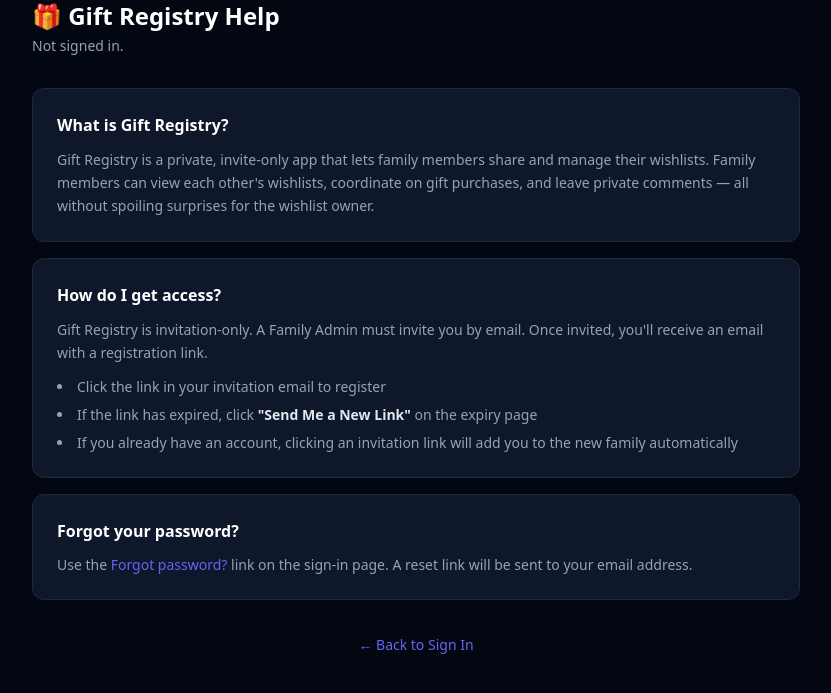
After one commit to tbarretta/AnthonyBot, a Django app: page /help/ in a window 1280 px wide. The commit adds this page. Shown: the top 693 px of the page, without its empty margins (224-1055 px from the left). Run offline with Django 5.2, Linux system fonts and the light colour scheme; parts of the project's set-up code (start-up, migrations or seed data) failed here and were passed over; some libraries are stand-ins or nearby versions.

Commit message:
gift-registry: dynamic help page
- help_view: no auth required; passes is_family_admin to template
- URL: /help/ via urls_root.py
- base.html: Help link next to Sign out in nav
- login.html: Help link at bottom of page

help.html renders four role-based sections:
  - Not logged in: what the app is, how to get invited, expired links,
    forgot password
  - All logged-in users: wishlist management, viewing others, access
    requests, managed members, notifications/preferences
  - Family Admin: inviting, resending invitations, removing members,
    transferring admin, themes
  - Master Admin: panel overview, creating families, managing any
    family, resetting passwords, activity log, deleting families

Header shows current role (Family Member / Family Admin / Master Admin).

```diff
--- a/projects/gift-registry/apps/accounts/urls_root.py
+++ b/projects/gift-registry/apps/accounts/urls_root.py
@@ -5,4 +5,5 @@ from . import views
 urlpatterns = [
     path("", RedirectView.as_view(url="/dashboard/"), name="home"),
     path("dashboard/", views.dashboard, name="dashboard"),
+    path("help/", views.help_view, name="help"),
 ]
--- a/projects/gift-registry/apps/accounts/views.py
+++ b/projects/gift-registry/apps/accounts/views.py
@@ -282,6 +282,17 @@ def exit_managed_context(request):
     return redirect(request.GET.get("next", "dashboard"))
 
 
+def help_view(request):
+    """Dynamic help page — content varies by auth state and role."""
+    is_family_admin = (
+        request.user.is_authenticated
+        and request.user.family_memberships.filter(role="admin").exists()
+    )
+    return render(request, "accounts/help.html", {
+        "is_family_admin": is_family_admin,
+    })
+
+
 @login_required
 def preferences(request):
     from django.contrib.auth import update_session_auth_hash
--- /dev/null
+++ b/projects/gift-registry/templates/accounts/help.html
@@ -0,0 +1,235 @@
+{% extends "base.html" %}
+{% block title %}Help — Gift Registry{% endblock %}
+
+{% block content %}
+<div class="max-w-3xl mx-auto">
+
+  <div class="mb-8">
+    <h1 class="text-2xl font-bold text-white">🎁 Gift Registry Help</h1>
+    <p class="text-gray-500 text-sm mt-1">
+      {% if user.is_authenticated %}
+        Showing help for your account level.
+        {% if user.is_master_admin %}You are signed in as <span class="text-yellow-400 font-medium">Master Admin</span>.
+        {% elif is_family_admin %}You are signed in as a <span class="text-[var(--color-primary)] font-medium">Family Admin</span>.
+        {% else %}You are signed in as a <span class="text-gray-300 font-medium">Family Member</span>.{% endif %}
+      {% else %}
+        Not signed in.
+      {% endif %}
+    </p>
+  </div>
+
+  {% if not user.is_authenticated %}
+  <!-- ── NOT LOGGED IN ───────────────────────────────── -->
+  <div class="space-y-4">
+
+    <div class="bg-gray-900 border border-gray-800 rounded-xl p-6">
+      <h2 class="font-semibold text-white mb-3">What is Gift Registry?</h2>
+      <p class="text-gray-400 text-sm leading-relaxed">
+        Gift Registry is a private, invite-only app that lets family members share and manage
+        their wishlists. Family members can view each other's wishlists, coordinate on gift
+        purchases, and leave private comments — all without spoiling surprises for the wishlist owner.
+      </p>
+    </div>
+
+    <div class="bg-gray-900 border border-gray-800 rounded-xl p-6">
+      <h2 class="font-semibold text-white mb-3">How do I get access?</h2>
+      <p class="text-gray-400 text-sm leading-relaxed mb-3">
+        Gift Registry is invitation-only. A Family Admin must invite you by email.
+        Once invited, you'll receive an email with a registration link.
+      </p>
+      <ul class="text-sm text-gray-500 space-y-2 list-disc list-inside">
+        <li>Click the link in your invitation email to register</li>
+        <li>If the link has expired, click <strong class="text-gray-300">"Send Me a New Link"</strong> on the expiry page</li>
+        <li>If you already have an account, clicking an invitation link will add you to the new family automatically</li>
+      </ul>
+    </div>
+
+    <div class="bg-gray-900 border border-gray-800 rounded-xl p-6">
+      <h2 class="font-semibold text-white mb-3">Forgot your password?</h2>
+      <p class="text-gray-400 text-sm">
+        Use the <a href="{% url 'forgot_password' %}" class="text-[var(--color-primary)] hover:underline">Forgot password?</a>
+        link on the sign-in page. A reset link will be sent to your email address.
+      </p>
+    </div>
+
+  </div>
+  {% endif %}
+
+  {% if user.is_authenticated %}
+  <!-- ── ALL LOGGED-IN USERS ─────────────────────────── -->
+  <div class="space-y-4">
+
+    <div class="bg-gray-900 border border-gray-800 rounded-xl p-6">
+      <h2 class="font-semibold text-white mb-3">Your Wishlist</h2>
+      <ul class="text-sm text-gray-400 space-y-2">
+        <li><span class="text-gray-200 font-medium">Add items</span> — Go to <em>My Wishlist</em> and click <strong class="text-gray-200">+ Add Item</strong>. Each item has a name, description, price, desire rating (1–5 ⭐), an optional purchase link, and an optional photo.</li>
+        <li><span class="text-gray-200 font-medium">Family visibility</span> — When adding or editing an item, choose which families can see it. By default, all your families can see it.</li>
+        <li><span class="text-gray-200 font-medium">Edit or delete</span> — Click any item on your wishlist to edit it, or use the delete option to permanently remove it.</li>
+        <li><span class="text-gray-200 font-medium">No longer wanted</span> — Use <strong class="text-gray-200">Soft Remove</strong> to mark an item as no longer needed without deleting it. Others will no longer see it; you can undo this later.</li>
+        <li><span class="text-gray-200 font-medium">Item limit</span> — You can have up to 50 items on your wishlist at a time.</li>
+      </ul>
+    </div>
+
+    <div class="bg-gray-900 border border-gray-800 rounded-xl p-6">
+      <h2 class="font-semibold text-white mb-3">Viewing Other Members' Wishlists</h2>
+      <ul class="text-sm text-gray-400 space-y-2">
+        <li><span class="text-gray-200 font-medium">Request access</span> — Go to a Family page and click <strong class="text-gray-200">Request Access</strong> next to a member's name. They'll receive an email to approve or decline.</li>
+        <li><span class="text-gray-200 font-medium">Once approved</span> — A <strong class="text-gray-200">View Wishlist</strong> button appears. You can browse their items, mark items as purchased, and leave private comments.</li>
+        <li><span class="text-gray-200 font-medium">Comments are hidden</span> — Comments you leave on someone's item are never visible to that person — only to other family members who have access.</li>
+        <li><span class="text-gray-200 font-medium">Mark as purchased</span> — Marking an item as purchased hides it from others to prevent duplicate gifts. The item owner never sees who purchased it.</li>
+        <li><span class="text-gray-200 font-medium">Declined access</span> — If someone declines your request, you won't be able to re-request unless a Master Admin resets it.</li>
+      </ul>
+    </div>
+
+    <div class="bg-gray-900 border border-gray-800 rounded-xl p-6">
+      <h2 class="font-semibold text-white mb-3">Responding to Access Requests</h2>
+      <ul class="text-sm text-gray-400 space-y-2">
+        <li>When someone requests access to your wishlist, you'll receive an email with <strong class="text-gray-200">Approve</strong> and <strong class="text-gray-200">Decline</strong> links — no login required.</li>
+        <li>You can also approve or decline from the <strong class="text-gray-200">Dashboard</strong> or the <strong class="text-gray-200">Family</strong> page under <em>Pending Access Requests</em>.</li>
+      </ul>
+    </div>
+
+    <div class="bg-gray-900 border border-gray-800 rounded-xl p-6">
+      <h2 class="font-semibold text-white mb-3">Managed Members</h2>
+      <ul class="text-sm text-gray-400 space-y-2">
+        <li><span class="text-gray-200 font-medium">What they are</span> — Managed Members are profiles for children or elderly relatives who don't manage their own account. A guardian (you) manages their wishlist on their behalf.</li>
+        <li><span class="text-gray-200 font-medium">Creating one</span> — From your Dashboard, click <strong class="text-gray-200">+ Add Managed Member</strong>. Enter their name and relationship (Child, Elder, or Other). They'll automatically join all your families.</li>
+        <li><span class="text-gray-200 font-medium">Managing their wishlist</span> — Click <strong class="text-gray-200">Manage Wishlist</strong> next to their name on your Dashboard. An amber banner will appear while you're managing their items.</li>
+        <li><span class="text-gray-200 font-medium">Access requests</span> — When someone requests access to a managed member's wishlist, you'll receive the notification and can approve or decline on their behalf.</li>
+        <li><span class="text-gray-200 font-medium">Exiting</span> — Click <strong class="text-gray-200">Exit ✕</strong> in the amber banner to return to your own account.</li>
+      </ul>
+    </div>
+
+    <div class="bg-gray-900 border border-gray-800 rounded-xl p-6">
+      <h2 class="font-semibold text-white mb-3">Notifications &amp; Preferences</h2>
+      <ul class="text-sm text-gray-400 space-y-2">
+        <li>Go to <a href="{% url 'preferences' %}" class="text-[var(--color-primary)] hover:underline">Preferences</a> (click your name in the nav) to manage notification settings.</li>
+        <li><span class="text-gray-200 font-medium">Access request emails</span> — Toggle whether you receive an email when someone requests access to your wishlist.</li>
+        <li><span class="text-gray-200 font-medium">New item alerts</span> — Subscribe to receive an email whenever a specific family member adds something new to their wishlist.</li>
+        <li><span class="text-gray-200 font-medium">Change password</span> — Available at the bottom of the Preferences page. Requires your current password.</li>
+      </ul>
+    </div>
+
+  </div>
+  {% endif %}
+
+  {% if is_family_admin %}
+  <!-- ── FAMILY ADMIN ────────────────────────────────── -->
+  <div class="mt-6 space-y-4">
+    <h2 class="text-lg font-bold text-[var(--color-primary)] px-1">Family Admin</h2>
+
+    <div class="bg-gray-900 border border-gray-800 rounded-xl p-6">
+      <h3 class="font-semibold text-white mb-3">Inviting Members</h3>
+      <ul class="text-sm text-gray-400 space-y-2">
+        <li>From the <strong class="text-gray-200">Family Admin</strong> page (⚙️ Manage Family), enter a member's email under <em>Invite Someone</em> and click <strong class="text-gray-200">Send Invitation</strong>.</li>
+        <li>The invited person receives an email with a registration link valid for 7 days.</li>
+        <li>If they already have an account, they're added to the family immediately when they click the link.</li>
+      </ul>
+    </div>
+
+    <div class="bg-gray-900 border border-gray-800 rounded-xl p-6">
+      <h3 class="font-semibold text-white mb-3">Re-sending Expired Invitations</h3>
+      <ul class="text-sm text-gray-400 space-y-2">
+        <li>On the Family Admin page, pending invitations are listed under <em>Pending Invitations</em>.</li>
+        <li>Invitations that have expired show a red <strong class="text-red-400">Expired</strong> badge. Click <strong class="text-gray-200">Resend</strong> to generate a new link and email it.</li>
+        <li>Members can also self-serve a new link by clicking <strong class="text-gray-200">Send Me a New Link</strong> when they visit an expired invitation URL.</li>
+      </ul>
+    </div>
+
+    <div class="bg-gray-900 border border-gray-800 rounded-xl p-6">
+      <h3 class="font-semibold text-white mb-3">Removing Members</h3>
+      <ul class="text-sm text-gray-400 space-y-2">
+        <li>On the Family Admin page under <em>Members</em>, click <strong class="text-red-400">Remove</strong> next to any member (you cannot remove yourself).</li>
+        <li>Removing a member revokes their family access. Their wishlist items and account are not deleted.</li>
+      </ul>
+    </div>
+
+    <div class="bg-gray-900 border border-gray-800 rounded-xl p-6">
+      <h3 class="font-semibold text-white mb-3">Transferring Admin Rights</h3>
+      <ul class="text-sm text-gray-400 space-y-2">
+        <li>Click <strong class="text-gray-200">Make Admin</strong> next to a member's name on either the Family page or Family Admin page.</li>
+        <li>You'll see a warning explaining that your Admin rights will be removed once the other person accepts.</li>
+        <li>The selected member receives an email to <strong class="text-gray-200">Accept</strong> or <strong class="text-gray-200">Decline</strong> the transfer. No change takes effect until they accept.</li>
+        <li>Only one pending transfer is allowed at a time per family. Starting a new transfer cancels any previous pending one.</li>
+      </ul>
+    </div>
+
+    <div class="bg-gray-900 border border-gray-800 rounded-xl p-6">
+      <h3 class="font-semibold text-white mb-3">Family Theme</h3>
+      <p class="text-sm text-gray-400">
+        On the Family Admin page, choose from 6 themes under <em>Family Theme</em>.
+        The theme applies to all members when they view this family's pages.
+      </p>
+    </div>
+
+  </div>
+  {% endif %}
+
+  {% if user.is_authenticated and user.is_master_admin %}
+  <!-- ── MASTER ADMIN ────────────────────────────────── -->
+  <div class="mt-6 space-y-4">
+    <h2 class="text-lg font-bold text-yellow-400 px-1">⚡ Master Admin</h2>
+
+    <div class="bg-gray-900 border border-yellow-900/40 rounded-xl p-6">
+      <h3 class="font-semibold text-white mb-3">Master Admin Panel</h3>
+      <p class="text-sm text-gray-400 mb-3">
+        Access the Master Admin panel via the <strong class="text-yellow-400">⚡ Admin</strong> link in the nav.
+        From here you can see system-wide stats, search users, view the activity log, manage families, and reset passwords.
+      </p>
+    </div>
+
+    <div class="bg-gray-900 border border-yellow-900/40 rounded-xl p-6">
+      <h3 class="font-semibold text-white mb-3">Creating Families</h3>
+      <ul class="text-sm text-gray-400 space-y-2">
+        <li>Use the <strong class="text-gray-200">Create Family</strong> panel on the Master Admin page.</li>
+        <li>Enter a family name and a Family Admin email. If the email already has an account, they're added as Admin immediately. Otherwise, an invitation is sent.</li>
+      </ul>
+    </div>
+
+    <div class="bg-gray-900 border border-yellow-900/40 rounded-xl p-6">
+      <h3 class="font-semibold text-white mb-3">Managing Any Family</h3>
+      <ul class="text-sm text-gray-400 space-y-2">
+        <li>Click <strong class="text-yellow-400">⚡ Admin</strong> next to any family in the Families list to open the Master Admin family management page.</li>
+        <li>An amber banner confirms you are using elevated rights. From here you can <strong class="text-gray-200">Make Admin</strong> or <strong class="text-gray-200">Remove</strong> any member, and resend pending invitations.</li>
+        <li><strong class="text-gray-200">Make Admin</strong> follows the same email acceptance flow as Family Admin transfers — the selected member must accept via email before the change takes effect.</li>
+      </ul>
+    </div>
+
+    <div class="bg-gray-900 border border-yellow-900/40 rounded-xl p-6">
+      <h3 class="font-semibold text-white mb-3">Resetting Passwords</h3>
+      <p class="text-sm text-gray-400">
+        On the Master Admin page, find the user in the <em>Users</em> list and click <strong class="text-gray-200">Reset PW</strong>.
+        A password reset email will be sent to them. This is logged in the Activity Log.
+      </p>
+    </div>
+
+    <div class="bg-gray-900 border border-yellow-900/40 rounded-xl p-6">
+      <h3 class="font-semibold text-white mb-3">Activity Log</h3>
+      <p class="text-sm text-gray-400">
+        The Activity Log on the Master Admin page records all significant actions system-wide —
+        access requests, approvals, family changes, password resets, and Master Admin overrides.
+        Use the event type filter to narrow results.
+      </p>
+    </div>
+
+    <div class="bg-gray-900 border border-yellow-900/40 rounded-xl p-6">
+      <h3 class="font-semibold text-white mb-3">Deleting Families</h3>
+      <p class="text-sm text-gray-400">
+        Click <strong class="text-red-400">Delete</strong> next to a family on the Master Admin page.
+        You'll see a confirmation page listing any members who will lose their only family.
+        Deleting a family removes all memberships, invitations, and access requests for that family.
+        Individual user accounts and wishlist items are <strong class="text-gray-200">not</strong> deleted.
+      </p>
+    </div>
+
+  </div>
+  {% endif %}
+
+  {% if not user.is_authenticated %}
+  <div class="mt-8 text-center">
+    <a href="{% url 'login' %}" class="text-[var(--color-primary)] hover:underline text-sm">← Back to Sign In</a>
+  </div>
+  {% endif %}
+
+</div>
+{% endblock %}
--- a/projects/gift-registry/templates/accounts/login.html
+++ b/projects/gift-registry/templates/accounts/login.html
@@ -62,6 +62,9 @@
     <p class="text-center text-gray-600 text-xs mt-6">
       Don't have an account? Ask a family admin to invite you.
     </p>
+    <p class="text-center mt-3">
+      <a href="{% url 'help' %}" class="text-gray-600 hover:text-gray-400 text-xs transition-colors">Help</a>
+    </p>
   </div>
 </div>
 {% endblock %}
--- a/projects/gift-registry/templates/base.html
+++ b/projects/gift-registry/templates/base.html
@@ -221,6 +221,7 @@
     <a href="{% url 'master_admin' %}" class="text-yellow-400 hover:text-yellow-300 text-sm font-medium">⚡ Admin</a>
     {% endif %}
     <a href="{% url 'preferences' %}" class="text-gray-400 hover:text-white text-sm">{{ user.name }}</a>
+    <a href="{% url 'help' %}" class="text-gray-500 hover:text-white text-sm">Help</a>
     <a href="{% url 'logout' %}" class="text-gray-500 hover:text-white text-sm">Sign out</a>
   </div>
 </nav>
```
